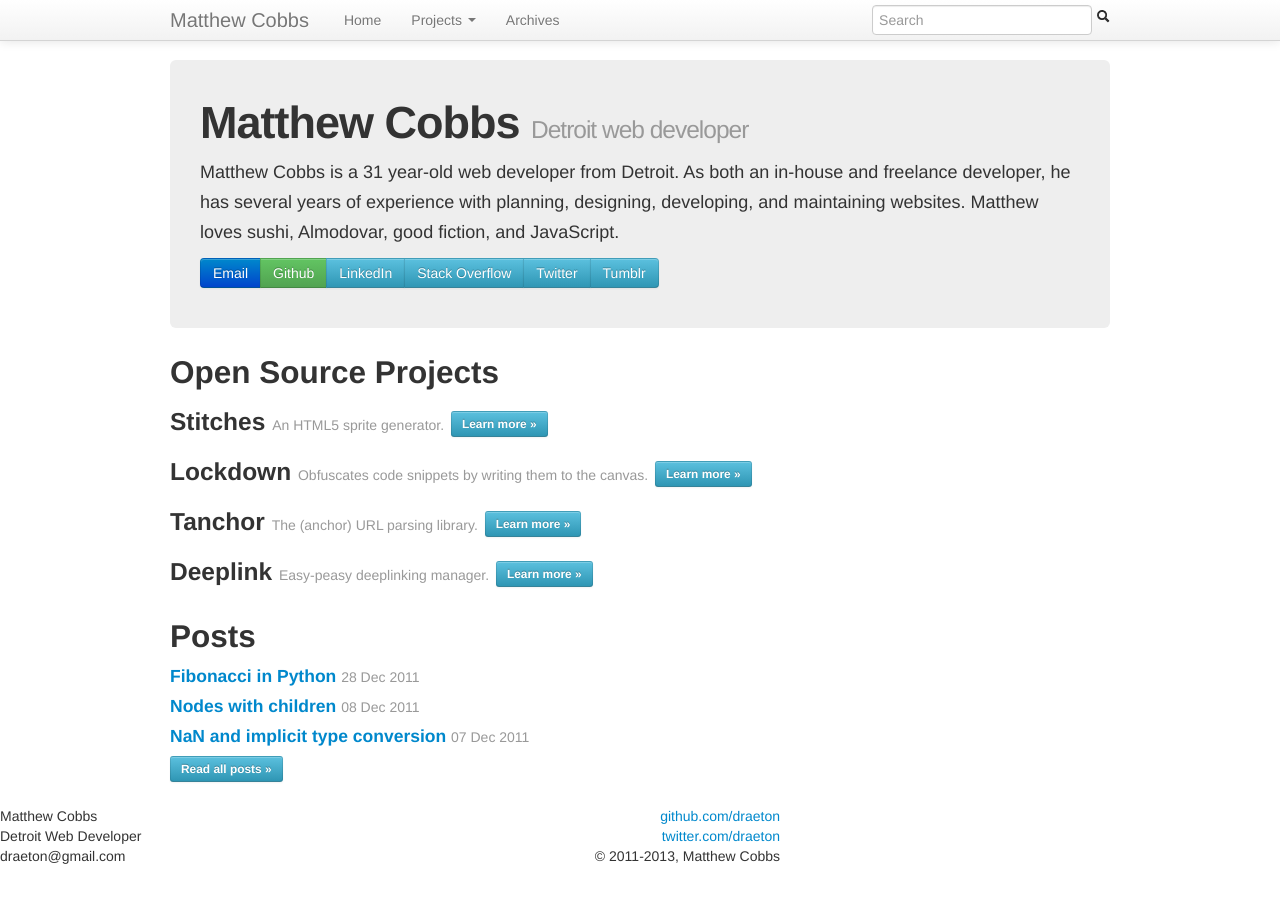
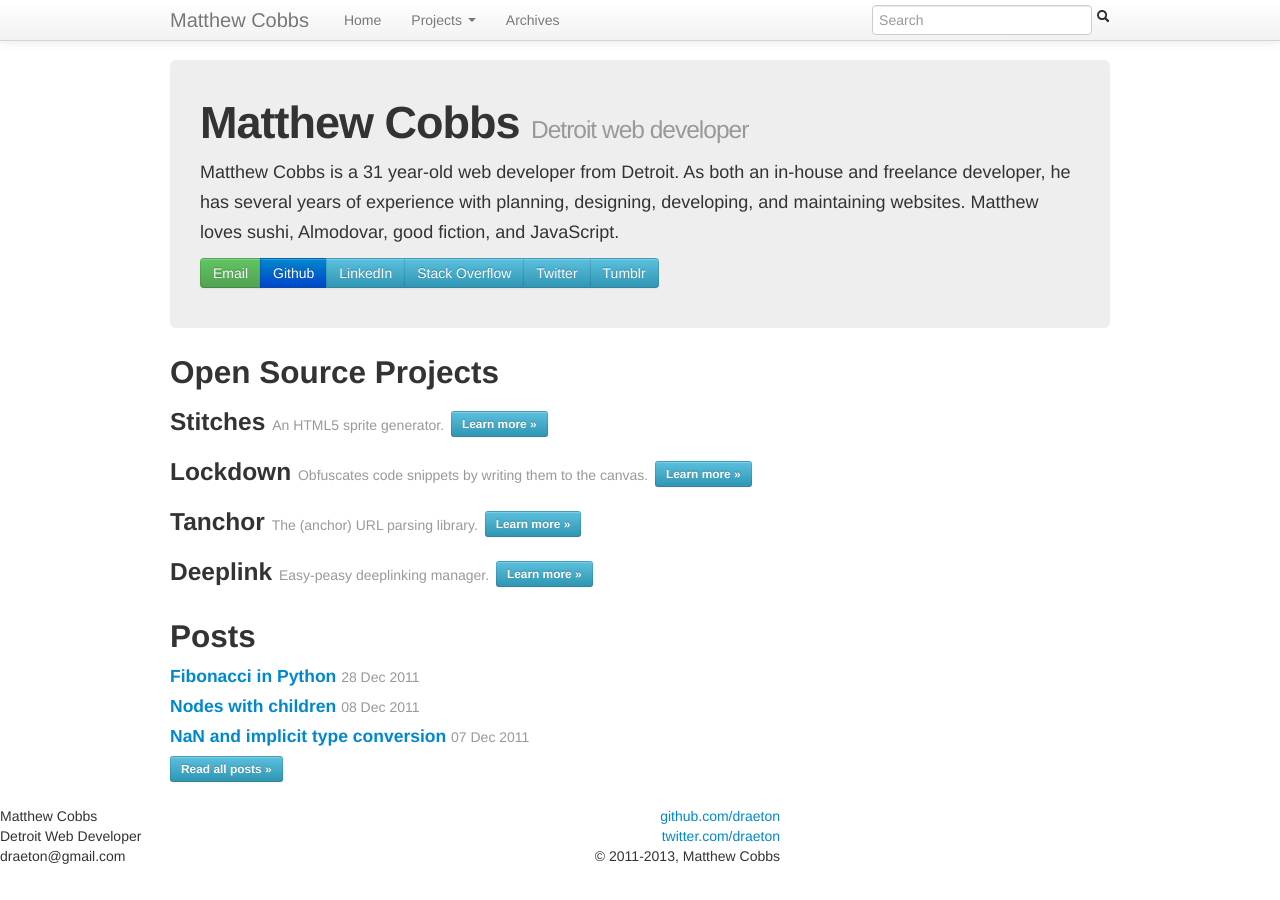
Before and after one commit to draeton/draeton.github.com, a Jekyll site: the page built from index.html, in a window 1280 px wide. Built offline with Jekyll 4.4.1, drawn with Linux system fonts in a browser that asks for light colours; nearby versions of some CDN libraries; Markdown is read by kramdown in place of the engine named in the settings; the list of posts is cut into pages by our own code.

Commit message:
Button styles

```diff
--- a/index.html
+++ b/index.html
@@ -13,8 +13,8 @@
         and JavaScript.</p>
 
     <p><div class="btn-group">
-        <a href="mailto:draeton@gmail.com" class="btn btn-primary">Email</a>
-        <a href="http://github.com/draeton/" class="btn btn-success">Github</a>
+        <a href="mailto:draeton@gmail.com" class="btn btn-success">Email</a>
+        <a href="http://github.com/draeton/" class="btn btn-primary">Github</a>
         <a href="http://www.linkedin.com/in/matthewcobbs/" class="btn btn-info">LinkedIn</a>
         <a href="http://stackoverflow.com/users/230483/draeton" class="btn btn-info">Stack Overflow</a>
         <a href="http://twitter.com/draeton/" class="btn btn-info">Twitter</a>
```
